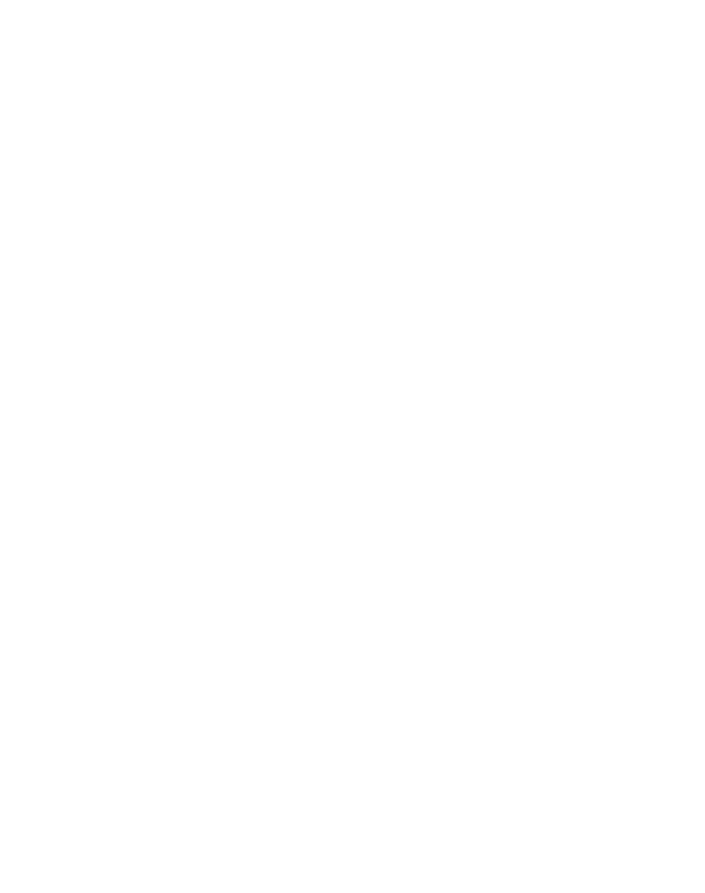
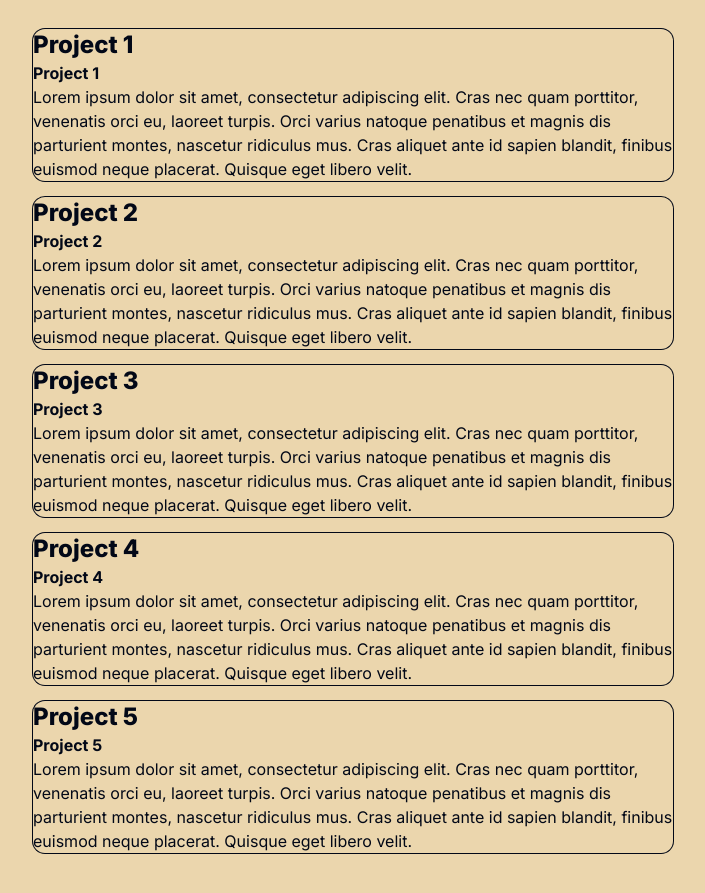
Before and after one commit to ninohdasilva/columns-resume, a Next.js app: page /en in a window 1280 px wide. Shown: the part 819-1712 px from the top of the page, without its empty margins (287-992 px from the left). Before the commit the page ends 896 px from the top, so only its background shows below. Built offline with nearby package versions, Linux system fonts and the light colour scheme.

Commit message:
friendly printable (no white margins, projects in second page)

```diff
--- a/app/[locale]/globals.css
+++ b/app/[locale]/globals.css
@@ -5,7 +5,7 @@
 
 @layer base {
   :root {
-    --background: 0 0% 100%;
+    --background: 40 60% 80%; /* tester beige clair pour vérifier les marges à l'impression */
     --foreground: 222.2 84% 4.9%;
     --card: 0 0% 100%;
     --card-foreground: 222.2 84% 4.9%;
@@ -58,4 +58,42 @@
   body {
     @apply bg-background text-foreground;
   }
+  .subbody {
+    @apply bg-background text-foreground;
+  }
 }
+
+
+* {
+  -webkit-print-color-adjust: exact !important;   /* Chrome, Safari 6 – 15.3, Edge */
+  color-adjust: exact !important;                 /* Firefox 48 – 96 */
+  print-color-adjust: exact !important;           /* Firefox 97+, Safari 15.4+ */
+}
+
+@media print{
+
+  @page {
+    margin: 0;
+    size: portrait;
+  }
+
+  .print-force-new-page {
+    padding-top: 2cm;
+  }
+
+  .no-print, .no-print *
+  {
+      display: none !important;
+  }
+
+  .subbody{
+    padding: 0;
+    margin: 0;
+    height: 200vh;
+  }
+
+}
+
+.print-force-new-page {
+  page-break-before: always;
+}
--- a/app/[locale]/layout.tsx
+++ b/app/[locale]/layout.tsx
@@ -29,7 +29,10 @@ export default function RootLayout({
           enableSystem
           disableTransitionOnChange
         >
-          {children}
+          <div className="subbody">
+            {children}
+          </div>
+
         </ThemeProvider>
         </body>
     </html>
--- a/app/[locale]/page.tsx
+++ b/app/[locale]/page.tsx
@@ -1,4 +1,5 @@
 import { ActionsContainer } from "@/components/ActionContainer";
+import Projects from "@/components/Projects";
 import Resume from "@/components/Resume";
 import { TailwindIndicator } from "@/components/TailwindIndicator";
 import Image from "next/image";
@@ -9,6 +10,7 @@ export default function Home() {
       <ActionsContainer />
       <TailwindIndicator />
       <Resume />
+      <Projects />
     </main>
   );
 }
--- /dev/null
+++ b/components/Projects.tsx
@@ -0,0 +1,38 @@
+import InfoBlock from "@/components/InfoBlock";
+import InfoBlockContainerTitle from "@/components/InfoBlockContainerTitle";
+
+export default function Projects() {
+    return (
+
+        <section className="resume flex flex-col mx-auto w-full max-w-2xl p-4 gap-4 print-force-new-page">
+
+            <section className="project rounded-xl ring-1 ring-foreground">
+                <InfoBlockContainerTitle title={"Project 1"} />
+                <InfoBlock title="Project 1" content="Lorem ipsum dolor sit amet, consectetur adipiscing elit. Cras nec quam porttitor, venenatis orci eu, laoreet turpis. Orci varius natoque penatibus et magnis dis parturient montes, nascetur ridiculus mus. Cras aliquet ante id sapien blandit, finibus euismod neque placerat. Quisque eget libero velit."/>
+            </section>
+
+            <section className="project rounded-xl ring-1 ring-foreground">
+                <InfoBlockContainerTitle title={"Project 2"} />
+                <InfoBlock title="Project 2" content="Lorem ipsum dolor sit amet, consectetur adipiscing elit. Cras nec quam porttitor, venenatis orci eu, laoreet turpis. Orci varius natoque penatibus et magnis dis parturient montes, nascetur ridiculus mus. Cras aliquet ante id sapien blandit, finibus euismod neque placerat. Quisque eget libero velit."/>
+            </section>
+
+            <section className="project rounded-xl ring-1 ring-foreground">
+                <InfoBlockContainerTitle title={"Project 3"} />
+                <InfoBlock title="Project 3" content="Lorem ipsum dolor sit amet, consectetur adipiscing elit. Cras nec quam porttitor, venenatis orci eu, laoreet turpis. Orci varius natoque penatibus et magnis dis parturient montes, nascetur ridiculus mus. Cras aliquet ante id sapien blandit, finibus euismod neque placerat. Quisque eget libero velit."/>
+            </section>
+
+            <section className="project rounded-xl ring-1 ring-foreground">
+                <InfoBlockContainerTitle title={"Project 4"} />
+                <InfoBlock title="Project 4" content="Lorem ipsum dolor sit amet, consectetur adipiscing elit. Cras nec quam porttitor, venenatis orci eu, laoreet turpis. Orci varius natoque penatibus et magnis dis parturient montes, nascetur ridiculus mus. Cras aliquet ante id sapien blandit, finibus euismod neque placerat. Quisque eget libero velit."/>
+            </section>
+
+            <section className="project rounded-xl ring-1 ring-foreground">
+                <InfoBlockContainerTitle title={"Project 5"} />
+                <InfoBlock title="Project 5" content="Lorem ipsum dolor sit amet, consectetur adipiscing elit. Cras nec quam porttitor, venenatis orci eu, laoreet turpis. Orci varius natoque penatibus et magnis dis parturient montes, nascetur ridiculus mus. Cras aliquet ante id sapien blandit, finibus euismod neque placerat. Quisque eget libero velit."/>
+            </section>
+
+        </section>
+
+    )
+
+}
--- a/components/TailwindIndicator.tsx
+++ b/components/TailwindIndicator.tsx
@@ -1,7 +1,7 @@
 export function TailwindIndicator() {
 
     return (
-      <div className="fixed bottom-1 left-1 z-50 flex h-6 w-6 items-center justify-center rounded-full bg-gray-800 p-3 font-mono text-xs text-white">
+      <div className="fixed bottom-1 left-1 z-50 flex h-6 w-6 items-center justify-center rounded-full bg-gray-800 p-3 font-mono text-xs text-white no-print">
         <div className="block sm:hidden">xs</div>
         <div className="hidden sm:block md:hidden">sm</div>
         <div className="hidden md:block lg:hidden">md</div>
```
